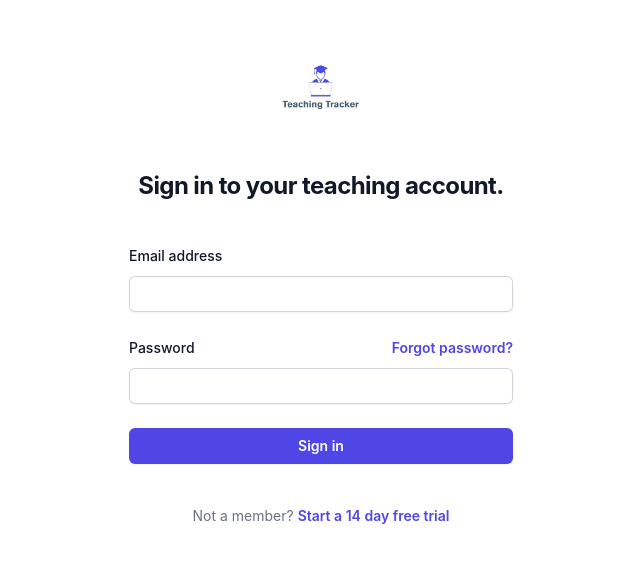
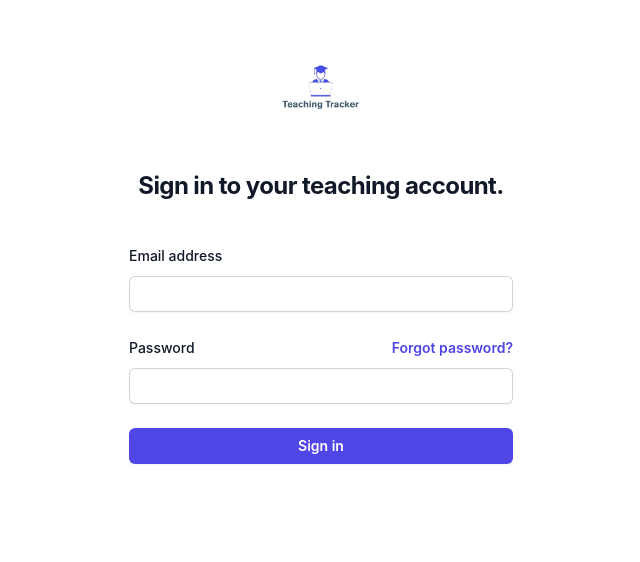
Before and after one commit to SamuelVitek/teaching_tracker, a React (Create React App) app: page / in a window 1280 px wide. Shown: the top 562 px of the page, without its empty margins (319-959 px from the left). Built offline with nearby package versions, Linux system fonts and the light colour scheme.

Commit message:
Commenting unnecessary part of code

```diff
--- a/src/components/Login/LoginForm.js
+++ b/src/components/Login/LoginForm.js
@@ -43,9 +43,9 @@ const LoginForm = () => {
                 <LoginButton />
             </form>
 
-            <p className='mt-10 text-center text-sm text-gray-500'>
-                Not a member? <a href='#' className='font-semibold leading-6 text-indigo-600 hover:text-indigo-500'>Start a 14 day free trial</a>
-            </p>
+            {/*<p className='mt-10 text-center text-sm text-gray-500'>*/}
+            {/*    Not a member? <a href='#' className='font-semibold leading-6 text-indigo-600 hover:text-indigo-500'>Start a 14 day free trial</a>*/}
+            {/*</p>*/}
         </div>
     )
 }
```
